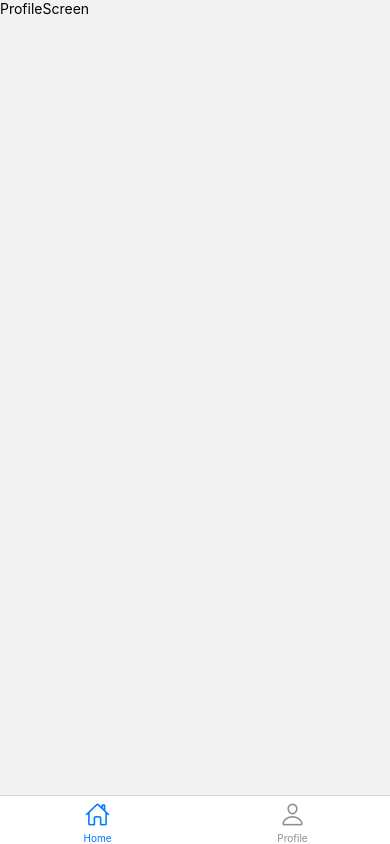
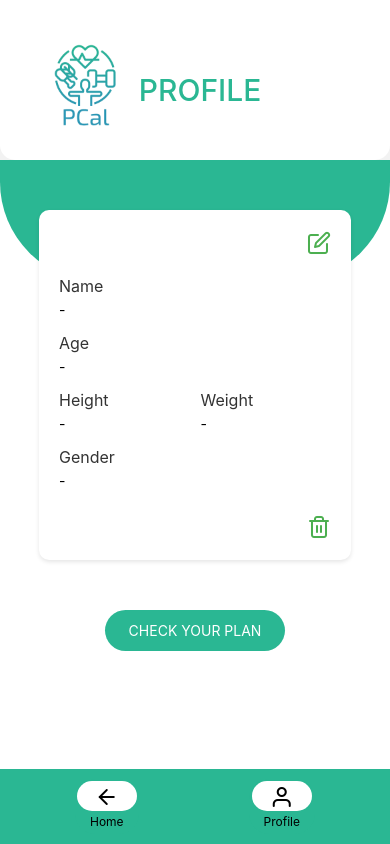
Before and after one commit to fasterrob/ReactNativeFinalProject, a React Native app in the folder pcal/: screen /Profile in a window 390 px wide. Built offline with nearby package versions, Linux system fonts and the light colour scheme.

Commit message:
feat: header and BottomTabNavigator

```diff
--- a/pcal/App.tsx
+++ b/pcal/App.tsx
@@ -4,14 +4,17 @@ import HomeScreen from "./Screens/HomeScreen";
 import CaloriePlanScreen from "./Screens/CaloriePlanScreen";
 import IngredientsCalculatorScreen from "./Screens/IngredientsCalculatorScreen";
 import ProfileScreen from "./Screens/ProfileScreen";
-import { createBottomTabNavigator } from '@react-navigation/bottom-tabs';
-import Icon from 'react-native-vector-icons/Ionicons';
-import { getFocusedRouteNameFromRoute } from '@react-navigation/native';
+import { createBottomTabNavigator } from "@react-navigation/bottom-tabs";
+import Icon from "react-native-vector-icons/Ionicons";
+import { getFocusedRouteNameFromRoute } from "@react-navigation/native";
+import CustomTabBar from "./components/CustomTabBar";
 
 type RootStackParamList = {
   Home: undefined;
   CaloriePlan: undefined;
   IngredientsCalculator: undefined;
+  HomeScreen: undefined;
+  Profile: undefined;
 };
 
 const Stack = createNativeStackNavigator<RootStackParamList>();
@@ -20,10 +23,26 @@ const Tab = createBottomTabNavigator();
 function HomeStack() {
   return (
     <Stack.Navigator>
-      <Stack.Screen name="HomeScreen" component={HomeScreen} options={{ headerShown: false }} />
-      <Stack.Screen name="CaloriePlan" component={CaloriePlanScreen} options={{ headerShown: false }} />
-      <Stack.Screen name="IngredientsCalculator" component={IngredientsCalculatorScreen} options={{ headerShown: false }} />
-      <Stack.Screen name="Profile" component={ProfileScreen} options={{ headerShown: false }} />
+      <Stack.Screen
+        name="HomeScreen"
+        component={HomeScreen}
+        options={{ headerShown: false }}
+      />
+      <Stack.Screen
+        name="CaloriePlan"
+        component={CaloriePlanScreen}
+        options={{ headerShown: false }}
+      />
+      <Stack.Screen
+        name="IngredientsCalculator"
+        component={IngredientsCalculatorScreen}
+        options={{ headerShown: false }}
+      />
+      <Stack.Screen
+        name="Profile"
+        component={ProfileScreen}
+        options={{ headerShown: false }}
+      />
     </Stack.Navigator>
   );
 }
@@ -31,34 +50,17 @@ function HomeStack() {
 export default function App(): React.JSX.Element {
   return (
     <NavigationContainer>
-      <Tab.Navigator
-        screenOptions={({ route }) => ({
-          tabBarIcon: ({ color, size }) => {
-            let iconName;
-
-            if (route.name === 'Home') {
-              iconName = 'home-outline';
-            } else if (route.name === 'Profile') {
-              iconName = 'person-outline';
-            }
-
-            return <Icon name={iconName as string} size={size} color={color} />;
-          },
-          tabBarStyle: ((route) => {
-            const routeName = getFocusedRouteNameFromRoute(route) ?? "";
-            if (routeName === 'HomeScreen' ) {
-              return { display: 'none' };
-            }
-            return;
-          })(route),
-        })}
-      >
+      <Tab.Navigator tabBar={(props) => <CustomTabBar {...props} />}>
         <Tab.Screen
           name="Home"
           component={HomeStack}
+          options={{ headerShown: false, tabBarStyle: { display: "none" } }} // Hide tab bar in HomeScreen
+        />
+        <Tab.Screen
+          name="Profile"
+          component={ProfileScreen}
           options={{ headerShown: false }}
         />
-        <Tab.Screen name="Profile" component={ProfileScreen} options={{ headerShown: false }}/>
       </Tab.Navigator>
     </NavigationContainer>
   );
--- a/pcal/Screens/ProfileScreen.tsx
+++ b/pcal/Screens/ProfileScreen.tsx
@@ -1,12 +1,32 @@
-import { View, Text } from 'react-native'
-import React from 'react'
+import { View, Text, Button, TouchableOpacity } from "react-native";
+import React from "react";
+import NavBanner from "../components/NavBanner";
+import styles from "../styles/styles";
+import ProfileInfo from "../components/ProfileInfo";
 
 const ProfileScreen = () => {
   return (
-    <View>
-      <Text>ProfileScreen</Text>
-    </View>
-  )
-}
+    <>
+      <NavBanner page="profile" />
+      <View style={styles.backgroundScreen}>
+        <View style={styles.circleScreen} />
+        <ProfileInfo />
+        <TouchableOpacity
+          style={{
+            flexDirection: "column",
+            alignItems: "center",
+            borderRadius: 60,
+            padding: 12,
+            width: 180,
+            backgroundColor: "#2AB793",
+            marginTop: 50,
+          }}
+        >
+          <Text style={{ color: "white" }}>CHECK YOUR PLAN</Text>
+        </TouchableOpacity>
+      </View>
+    </>
+  );
+};
 
-export default ProfileScreen
+export default ProfileScreen;
--- /dev/null
+++ b/pcal/components/CustomTabBar.tsx
@@ -0,0 +1,106 @@
+import React from "react";
+import { View, Text, TouchableOpacity, StyleSheet } from "react-native";
+import { BottomTabBarProps } from "@react-navigation/bottom-tabs";
+import {
+  getFocusedRouteNameFromRoute,
+  ParamListBase,
+  TabNavigationState,
+} from "@react-navigation/native";
+import Icon from "react-native-vector-icons/Feather";
+
+type CustomTabBarProps = BottomTabBarProps & {
+  // Removed ParamListBase
+  state: TabNavigationState<ParamListBase>; // Updated type with type argument
+};
+
+const CustomTabBar: React.FC<CustomTabBarProps> = ({
+  state,
+  descriptors,
+  navigation,
+}) => {
+  const route = state.routes;
+
+  const routeIndex = route ? route[0].state?.index : 0;
+  if (routeIndex === 0 || route[0].state === undefined) {
+    return;
+  }
+  return (
+    <View style={styles.tabBar}>
+      {state.routes.map((route, index) => {
+        const { options } = descriptors[route.key];
+        const label =
+          options.tabBarLabel !== undefined
+            ? options.tabBarLabel
+            : options.title !== undefined
+            ? options.title
+            : route.name;
+
+        const isFocused = state.index === index;
+
+        const onPress = () => {
+          const event = navigation.emit({
+            type: "tabPress",
+            target: route.key,
+            canPreventDefault: true,
+          });
+
+          if (!isFocused && !event.defaultPrevented) {
+            navigation.navigate(route.name);
+          }
+        };
+
+        return (
+          <TouchableOpacity
+            key={route.key}
+            onPress={onPress}
+            style={styles.tabItem}
+            accessibilityRole="button"
+            accessibilityState={isFocused ? { selected: true } : {}}
+            accessibilityLabel={options.tabBarAccessibilityLabel}
+          >
+            <View style={styles.button} />
+            <Icon
+              name={label === "Home" ? "arrow-left" : "user"}
+              size={24}
+              color="black"
+            />
+            <Text style={styles.tabText}>{label as string}</Text>
+          </TouchableOpacity>
+        );
+      })}
+    </View>
+  );
+};
+
+const styles = StyleSheet.create({
+  tabBar: {
+    flexDirection: "row",
+    backgroundColor: "#2AB793", // Turquoise color
+    paddingVertical: 10,
+    paddingHorizontal: 20,
+    justifyContent: "space-around",
+  },
+  tabItem: {
+    position: "relative",
+    alignItems: "center",
+    justifyContent: "center",
+    paddingVertical: 5,
+    paddingHorizontal: 15,
+    borderRadius: 20,
+    backgroundColor: "#2AB793",
+  },
+  button: {
+    position: "absolute",
+    backgroundColor: "white",
+    width: 60,
+    height: 30,
+    top: 1.5,
+    borderRadius: 50,
+  },
+  tabText: {
+    fontSize: 12,
+    marginTop: 4,
+  },
+});
+
+export default CustomTabBar;
--- /dev/null
+++ b/pcal/components/NavBanner.tsx
@@ -0,0 +1,102 @@
+import { Image, StyleSheet, Text, View } from "react-native";
+import React from "react";
+interface PropType {
+  page: string;
+}
+
+const NavBanner = ({ page }: PropType): React.JSX.Element => {
+  // Destructure page from PropType
+  const Render = () => {
+    if (page === "ingredients") {
+      return (
+        <>
+          <View style={{ marginLeft: 40 }}>
+            <Text
+              style={{
+                color: "#2AB793",
+                fontSize: 24,
+                fontWeight: "500", // Changed to string for fontWeight
+              }}
+            >
+              INGREDIENT
+            </Text>
+            <Text
+              style={{
+                color: "#2AB793",
+                fontSize: 24,
+                fontWeight: "500", // Changed to string for fontWeight
+              }}
+            >
+              CALCULATOR
+            </Text>
+          </View>
+        </> // Moved closing tag here
+      );
+    } else if (page === "calorie") {
+      return (
+        <>
+          <View style={{ marginLeft: 40 }}>
+            <Text
+              style={{
+                color: "#2AB793",
+                fontSize: 24,
+                fontWeight: "500",
+              }}
+            >
+              CALORIE PLAN
+            </Text>
+          </View>
+        </>
+      );
+    } else {
+      return (
+        <>
+          <View style={{ marginLeft: 10 }}>
+            <Text
+              style={{
+                color: "#2AB793",
+                fontSize: 30,
+                fontWeight: "500",
+              }}
+            >
+              PROFILE
+            </Text>
+          </View>
+        </>
+      );
+    }
+  };
+  return (
+    <View style={styles.background}>
+      <View
+        style={{
+          position: "relative",
+          flexDirection: "row",
+          alignItems: "center",
+          justifyContent: "center",
+          height: 120,
+        }}
+      >
+        <Image
+          style={{ position: "absolute", left: 40, width: 90, height: 100 }}
+          source={require("../assets/logo.png")}
+        />
+        <Render />
+      </View>
+    </View>
+  );
+};
+
+export default NavBanner;
+
+const styles = StyleSheet.create({
+  background: {
+    position: "static",
+    backgroundColor: "#fff",
+    elevation: 10,
+    paddingTop: 30,
+    paddingBottom: 10,
+    borderBottomRightRadius: 15,
+    borderBottomLeftRadius: 15,
+  },
+});
--- /dev/null
+++ b/pcal/components/ProfileInfo.tsx
@@ -0,0 +1,120 @@
+import React, { useState } from "react";
+import {
+  View,
+  Text,
+  TextInput,
+  StyleSheet,
+  TouchableOpacity,
+} from "react-native";
+import { Feather } from "@expo/vector-icons";
+
+interface Data {
+  name: string;
+  age: string;
+  height: string;
+  weight: string;
+  gender: string;
+}
+
+const ProfileInfo: React.FC = () => {
+  const [data, setData] = useState<Data>({
+    name: "-",
+    age: "-",
+    height: "-",
+    weight: "-",
+    gender: "-",
+  });
+
+  return (
+    <View style={styles.container}>
+      <View style={styles.header}>
+        <Text style={styles.title}></Text>
+        <TouchableOpacity>
+          <Feather name="edit" size={24} color="#4CAF50" />
+        </TouchableOpacity>
+      </View>
+
+      <View style={styles.formGroup}>
+        <Text style={styles.label}>Name</Text>
+        <Text>{data.name}</Text>
+      </View>
+
+      <View style={styles.formGroup}>
+        <Text style={styles.label}>Age</Text>
+        <Text>{data.age}</Text>
+      </View>
+
+      <View style={styles.row}>
+        <View style={[styles.formGroup, styles.halfWidth]}>
+          <Text style={styles.label}>Height</Text>
+          <Text>{data.height}</Text>
+        </View>
+        <View style={[styles.formGroup, styles.halfWidth]}>
+          <Text style={styles.label}>Weight</Text>
+          <Text>{data.weight}</Text>
+        </View>
+      </View>
+
+      <View style={styles.formGroup}>
+        <Text style={styles.label}>Gender</Text>
+        <Text>{data.gender}</Text>
+      </View>
+
+      <TouchableOpacity style={styles.deleteButton}>
+        <Feather name="trash-2" size={24} color="#4CAF50" />
+      </TouchableOpacity>
+    </View>
+  );
+};
+
+const styles = StyleSheet.create({
+  container: {
+    marginTop: 50,
+    backgroundColor: "white",
+    borderRadius: 10,
+    padding: 20,
+    width: "80%",
+    shadowColor: "#000",
+    shadowOffset: { width: 0, height: 2 },
+    shadowOpacity: 0.1,
+    shadowRadius: 4,
+    elevation: 5,
+  },
+  header: {
+    flexDirection: "row",
+    justifyContent: "space-between",
+    alignItems: "center",
+    marginBottom: 20,
+  },
+  title: {
+    fontSize: 20,
+    fontWeight: "bold",
+  },
+  formGroup: {
+    marginBottom: 15,
+  },
+  label: {
+    fontSize: 16,
+    marginBottom: 5,
+    color: "#333",
+  },
+  input: {
+    borderBottomWidth: 1,
+    borderBottomColor: "#ddd",
+    fontSize: 16,
+    paddingVertical: 5,
+  },
+  row: {
+    flexDirection: "row",
+    justifyContent: "space-between",
+  },
+  halfWidth: {
+    width: "48%",
+  },
+  deleteButton: {
+    alignSelf: "flex-end",
+    marginTop: 10,
+  },
+});
+
+export default ProfileInfo;
--- a/pcal/package.json
+++ b/pcal/package.json
@@ -12,6 +12,7 @@
     "@react-navigation/bottom-tabs": "^6.6.1",
     "@react-navigation/native": "^6.1.18",
     "@react-navigation/native-stack": "^6.11.0",
+    "@react-navigation/stack": "^6.4.1",
     "expo": "~51.0.28",
     "expo-status-bar": "~1.12.1",
     "react": "^18.3.1",
--- a/pcal/styles/styles.ts
+++ b/pcal/styles/styles.ts
@@ -1,36 +1,53 @@
-import { StyleSheet } from 'react-native';
+import { StyleSheet } from "react-native";
 
 const styles = StyleSheet.create({
   container: {
-    width: '80%',
-    height: '70%',
+    width: "80%",
+    height: "70%",
     borderRadius: 10,
-    backgroundColor: '#FFFFFF',
+    backgroundColor: "#FFFFFF",
     elevation: 10,
   },
 
   background: {
     flex: 1,
-    alignItems: 'center',
-    justifyContent: 'center',
-    backgroundColor: '#FFFFFF',
+    alignItems: "center",
+    justifyContent: "center",
+    backgroundColor: "#FFFFFF",
+  },
+
+  backgroundScreen: {
+    flex: 1,
+    alignItems: "center",
+    backgroundColor: "#FFFFFF",
   },
 
   circle: {
-    position: 'absolute',
+    position: "absolute",
     top: 0,
-    width: '100%',
-    height: '35%',
-    backgroundColor: '#2AB793',
+    width: "100%",
+    height: "35%",
+    backgroundColor: "#2AB793",
+    borderBottomLeftRadius: 100,
+    borderBottomRightRadius: 100,
+    elevation: 10,
+  },
+
+  circleScreen: {
+    position: "absolute",
+    top: 0,
+    width: "100%",
+    height: "20%",
+    backgroundColor: "#2AB793",
     borderBottomLeftRadius: 100,
     borderBottomRightRadius: 100,
     elevation: 10,
   },
 
   header: {
-    flexDirection: 'row',
-    justifyContent: 'space-between',
-    alignItems: 'center',
+    flexDirection: "row",
+    justifyContent: "space-between",
+    alignItems: "center",
     padding: 16,
     marginTop: 10,
     marginLeft: 15,
@@ -44,37 +61,37 @@ const styles = StyleSheet.create({
     textAlign: "center",
   },
   logoText: {
-    color: '#fff',
+    color: "#fff",
     fontSize: 24,
-    fontWeight: 'bold',
+    fontWeight: "bold",
     marginLeft: 8,
   },
   buttonContainer: {
     flex: 1,
-    justifyContent: 'center',
-    alignItems: 'center',
+    justifyContent: "center",
+    alignItems: "center",
     padding: 20,
     marginTop: 80,
   },
   button: {
-    flexDirection: 'row',
-    alignItems: 'center',
-    backgroundColor: '#2AB793',
+    flexDirection: "row",
+    alignItems: "center",
+    backgroundColor: "#2AB793",
     borderRadius: 60,
     height: 120,
     padding: 30,
     marginVertical: 20,
-    width: '100%',
+    width: "100%",
   },
   buttonText: {
-    color: '#fff',
+    color: "#fff",
     fontSize: 18,
     marginLeft: 16,
   },
   screen: {
     flex: 1,
-    justifyContent: 'center',
-    alignItems: 'center',
+    justifyContent: "center",
+    alignItems: "center",
   },
 });
 export default styles;
```
Also changed, not shown: pcal/Screens/CaloriePlanScreen.tsx (+7 -4 lines), pcal/Screens/HomeScreen.tsx (+2 -6 lines), pcal/Screens/IngredientsCalculatorScreen.tsx (+8 -4 lines), pcal/assets/edit.png (added), 1 other file (tests, documents, lock files or other folders).
